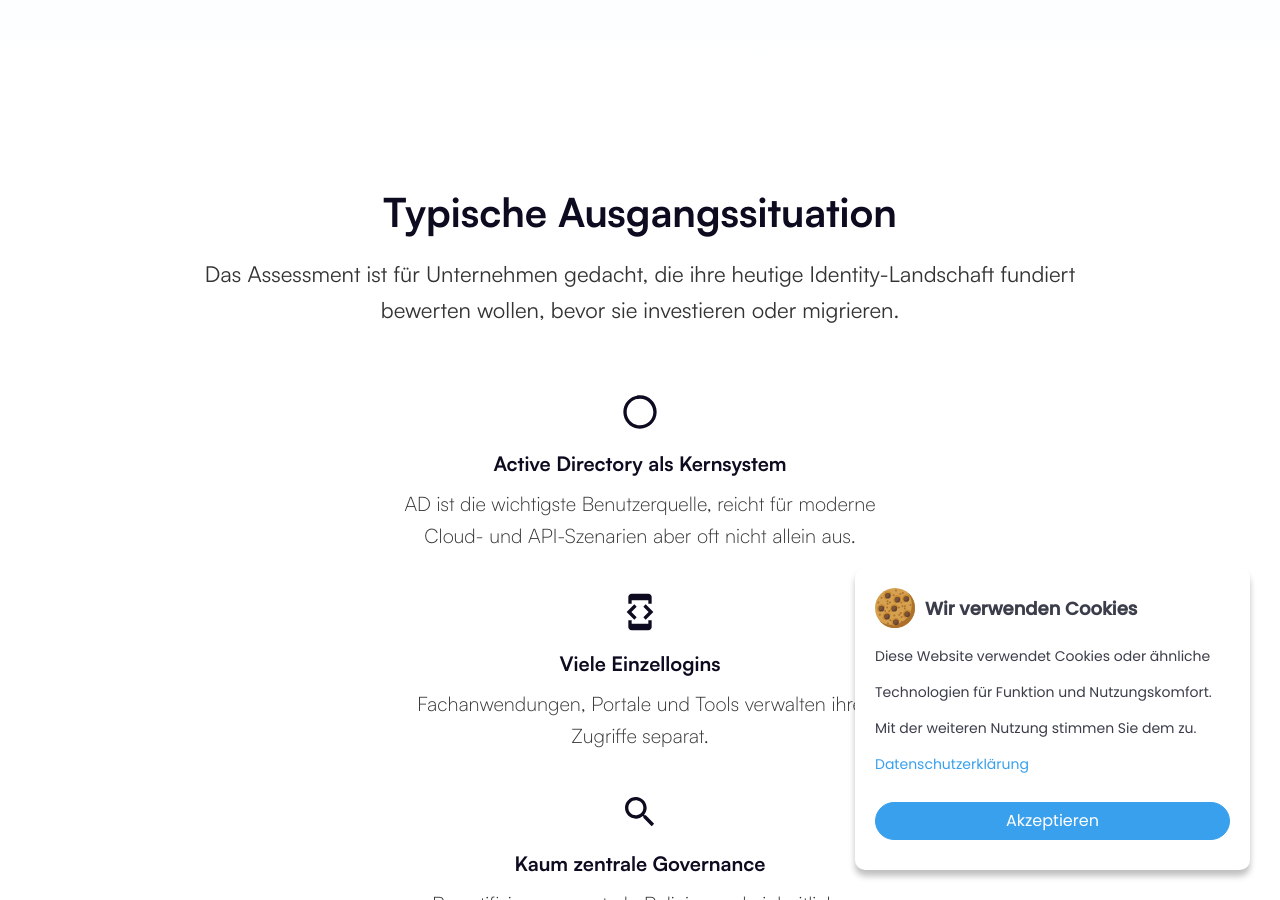
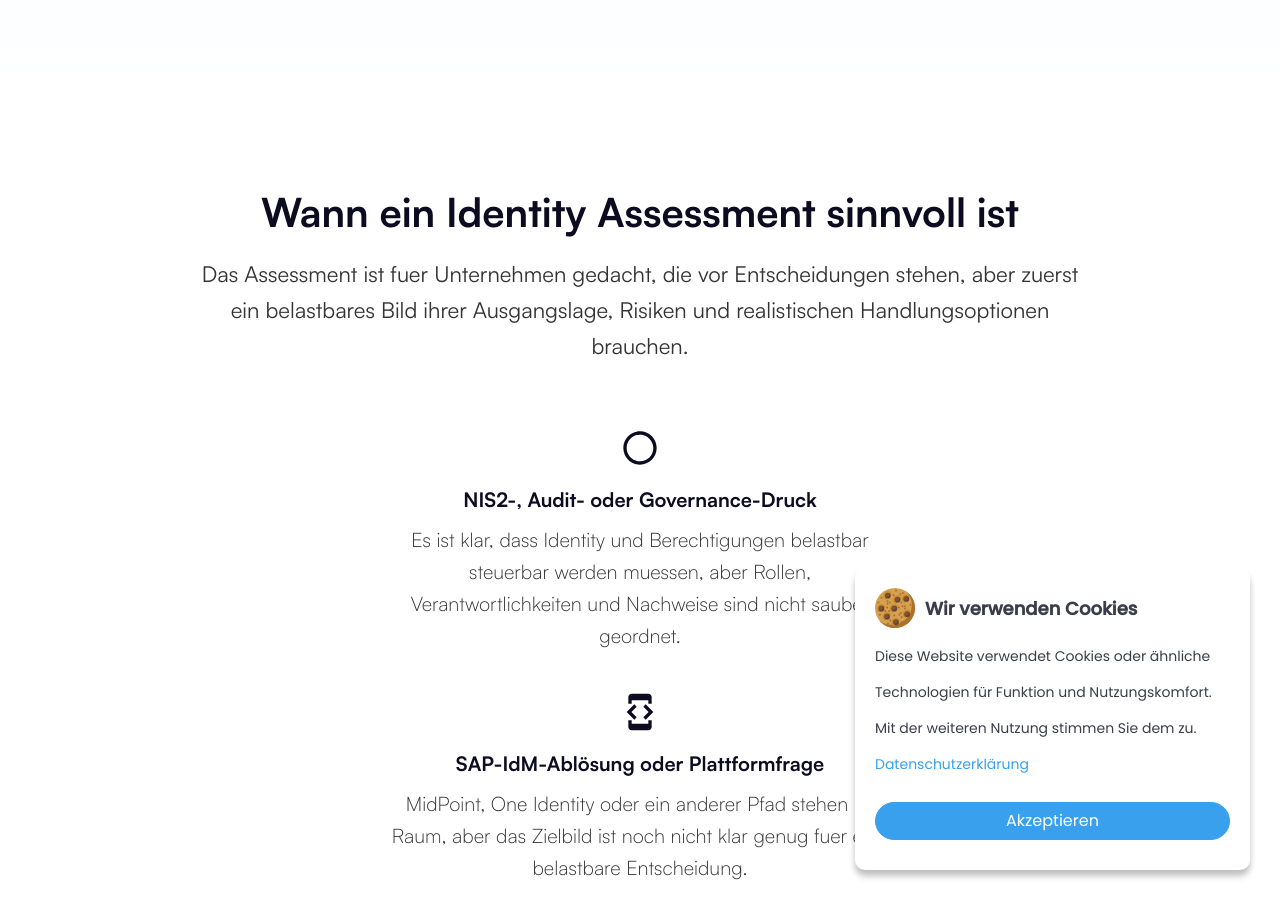
Before and after one commit to kuventa-GmbH/kuventa-website, a Jekyll site: the page built from identity-assessment.html, in a window 1280 px wide and 900 px high, scrolled down 906 px. Built offline with Jekyll 4.4.1, drawn with Linux system fonts in a browser that asks for light colours; some of the changed text lies outside the part shown.

Commit message:
site: refine assessment and contact pages

```diff
--- a/_data/landing_pages.yml
+++ b/_data/landing_pages.yml
@@ -120,125 +120,123 @@ identity-modernisierung:
 
 identity-assessment:
   hero:
-    kicker: "Analyse und Roadmap"
-    title: "Identity Modernization Assessment"
-    text: "Eine strukturierte Analyse Ihrer aktuellen IGA-, Benutzerverwaltungs- und Berechtigungslandschaft mit klarer Roadmap fuer eine tragfaehige Zielarchitektur."
+    kicker: "Identity Assessment fuer IGA, Governance und Modernisierung"
+    title: "Identity Assessment fuer gewachsene Identity-Landschaften"
+    text: "Ordnen Sie IGA, Rollen, Berechtigungen, Verantwortlichkeiten und Plattformoptionen so, dass NIS2, Audit, SAP-IdM-Ablösung und technische Realitaet sauber zusammenpassen."
+    image: "/assets/img/illustrations/home/process.svg"
+    image_alt: "Illustration fuer strukturierte Identity-Analyse"
   sections:
     - template: "cards"
-      heading: "Typische Ausgangssituation"
-      intro: "Das Assessment ist für Unternehmen gedacht, die ihre heutige Identity-Landschaft fundiert bewerten wollen, bevor sie investieren oder migrieren."
+      heading: "Wann ein Identity Assessment sinnvoll ist"
+      intro: "Das Assessment ist fuer Unternehmen gedacht, die vor Entscheidungen stehen, aber zuerst ein belastbares Bild ihrer Ausgangslage, Risiken und realistischen Handlungsoptionen brauchen."
       items:
-        - title: "Active Directory als Kernsystem"
-          text: "AD ist die wichtigste Benutzerquelle, reicht für moderne Cloud- und API-Szenarien aber oft nicht allein aus."
+        - title: "NIS2-, Audit- oder Governance-Druck"
+          text: "Es ist klar, dass Identity und Berechtigungen belastbar steuerbar werden muessen, aber Rollen, Verantwortlichkeiten und Nachweise sind nicht sauber geordnet."
           icon: "/assets/img/icons/circle.svg"
-        - title: "Viele Einzellogins"
-          text: "Fachanwendungen, Portale und Tools verwalten ihre Zugriffe separat."
+        - title: "SAP-IdM-Ablösung oder Plattformfrage"
+          text: "MidPoint, One Identity oder ein anderer Pfad stehen im Raum, aber das Zielbild ist noch nicht klar genug fuer eine belastbare Entscheidung."
           icon: "/assets/img/icons/creative.svg"
-        - title: "Kaum zentrale Governance"
-          text: "Rezertifizierung, zentrale Policies und einheitliche Freigabelogik fehlen oder sind nur teilweise umgesetzt."
+        - title: "Gewachsene Berechtigungslandschaft"
+          text: "Konten, Rollen, Freigaben und Zielsysteme sind historisch gewachsen und erzeugen Reibung zwischen IT, Fachbereichen, Revision und Betrieb."
           icon: "/assets/img/icons/search.svg"
-        - title: "Steigende Sicherheitsanforderungen"
-          text: "MFA, Auditanforderungen und Zugriffstransparenz werden wichtiger."
+        - title: "Keine gemeinsame Entscheidungsgrundlage"
+          text: "Management, Architektur und Delivery sehen dieselben Probleme, priorisieren sie aber unterschiedlich und kommen dadurch nur schwer in einen geordneten Einstieg."
           icon: "/assets/img/icons/star.svg"
-        - title: "Geplante Cloud-Migration"
-          text: "Neue Cloud-Dienste sollen angebunden werden, die bestehende Architektur ist dafür jedoch nicht vorbereitet."
+        - title: "Modernisierung ohne Big-Bang"
+          text: "Sie brauchen einen realistischen Pfad, der Governance, Betrieb, Integrationen und technische Umsetzung zusammendenkt statt nur ein Tool zu pitchen."
           icon: "/assets/img/icons/cap.svg"
       cta:
         alt: true
-        title: "Schaffen Sie zuerst ein klares Bild Ihrer Ausgangslage"
-        text: "Ein Assessment reduziert Fehlentscheidungen und macht Modernisierung planbar."
+        title: "Zuerst Klarheit, dann Plattform- oder Umsetzungsentscheidung"
+        text: "Ein gutes Assessment reduziert Fehlentscheidungen und schafft eine tragfaehige Grundlage fuer Governance, Roadmap und Delivery."
     - template: "focus"
       alt: true
-      heading: "Was wir analysieren"
-      text: "Wir betrachten nicht nur einzelne Anwendungen, sondern die gesamte IGA-Architektur mit Blick auf Governance, Sicherheit, Standards und Integrationsfaehigkeit."
+      heading: "Was wir im Assessment wirklich betrachten"
+      text: "Wir analysieren nicht nur Technik, sondern die Verbindung aus Governance, Betriebsrealitaet, Architektur und Zielbild. Genau dort scheitern viele Vorhaben, wenn sie zu frueh in Tools oder Migrationen springen."
       paragraph_links:
         - prefix: "Aus dem Assessment entstehen haeufig konkrete Folgeprojekte wie eine "
-          link_text: "Single Sign-On Plattform"
-          link: "/sso-plattform/"
-          suffix: " fuer interne Anwendungen."
+          link_text: "IGA-Modernisierung"
+          link: "/identity-modernisierung/"
+          suffix: " oder ein belastbarer Plattformpfad fuer MidPoint oder One Identity."
       image: "/assets/img/illustrations/home/folders.svg"
       columns:
-        - title: "Technischer Ist-Zustand"
+        - title: "Ist-Zustand"
           points:
-            - "bestehende IGA- und Berechtigungsarchitektur"
-            - "Identity-Quellen wie AD, LDAP, HR oder lokale Konten"
-            - "Freigabe-, Rollen- und Anbindungsmuster"
-        - title: "Zukunftsfähigkeit"
+            - "bestehende IGA-, Rollen- und Berechtigungsarchitektur"
+            - "Identity-Quellen, Zielsysteme, HR- und Verzeichnisanbindungen"
+            - "Freigabe-, Rezertifizierungs- und Verantwortlichkeitsmuster"
+        - title: "Zielbild"
           points:
-            - "aktuelles Sicherheitsniveau inklusive Kontrollen und MFA"
-            - "Integrationsmoeglichkeiten fuer SaaS, Zielsysteme und neue Anwendungen"
+            - "Risiken, Luecken und Prioritaeten fuer Governance und Auditfaehigkeit"
+            - "Integrationsfaehigkeit fuer SaaS, Zielsysteme und Modernisierung"
             - "Eignung fuer MidPoint, One Identity oder andere Plattformpfade"
       cta:
-        title: "Assessment statt Bauchgefühl"
-        text: "Wir priorisieren die Themen, die für Ihre Cloud- und Sicherheitsstrategie wirklich relevant sind."
+        title: "Assessment statt Tool-Pitch oder Bauchgefuehl"
+        text: "Wir priorisieren die Themen, die fuer Governance, Audit, Betriebsfaehigkeit und Plattformentscheidungen wirklich tragen."
     - template: "cards"
-      heading: "Ergebnisse des Assessments"
-      intro: "Sie erhalten konkrete Ergebnisse, die sich direkt für Architekturentscheidungen und Folgeprojekte nutzen lassen."
+      heading: "Was Sie aus dem Assessment mitnehmen"
+      intro: "Sie erhalten keine abstrakte Bestandsaufnahme, sondern eine Entscheidungsgrundlage, mit der Management, Architektur und Umsetzung sinnvoll weiterarbeiten koennen."
       paragraph_links:
-        - prefix: "Fuer interne Anwendungen implementieren wir haeufig eine "
-          link_text: "Single Sign-On Plattform"
-          link: "/sso-plattform/"
-          suffix: "."
-        - prefix: "Fuer groessere IGA-Transformationen entsteht daraus haeufig ein "
-          link_text: "MidPoint- oder One-Identity-Zielbild"
+        - prefix: "Wenn aus der Analyse ein groesseres Transformationsvorhaben wird, folgt daraus haeufig eine "
+          link_text: "IGA-Modernisierung"
           link: "/identity-modernisierung/"
-          suffix: "."
+          suffix: " oder ein konkreter Implementierungspfad."
       items:
-        - title: "Architektur-Übersicht"
-          text: "Transparente Darstellung Ihrer heutigen Identity- und Authentifizierungslandschaft."
+        - title: "Architektur- und Ausgangslagenbild"
+          text: "Transparente Einordnung Ihrer heutigen Identity-, Rollen-, Governance- und Integrationslandschaft."
           icon: "/assets/img/icons/search.svg"
-        - title: "Sicherheitsanalyse"
-          text: "Einordnung von Risiken, Schwachstellen und Handlungsfeldern."
+        - title: "Risiko- und Handlungsfeldbewertung"
+          text: "Einordnung der wichtigsten Risiken, Governance-Luecken und Reibungspunkte in Betrieb, Revision und Security."
           icon: "/assets/img/icons/star.svg"
-        - title: "Zielarchitektur und Plattformpfad"
-          text: "Konkretes Zielbild fuer Governance, Integrationen und passende Plattformoptionen."
+        - title: "Zielbild und Plattformpfad"
+          text: "Konkrete Einordnung, welcher Weg fuer MidPoint, One Identity oder einen anderen Plattformkontext fachlich sinnvoll ist."
           icon: "/assets/img/icons/cap.svg"
-        - title: "Modernisierungs-Roadmap"
-          text: "Schrittweise Umsetzungsplanung statt Big-Bang-Migration."
+        - title: "Priorisierte Roadmap"
+          text: "Schrittfolge fuer die naechsten technischen und organisatorischen Massnahmen statt Big-Bang-Migration."
           icon: "/assets/img/icons/train.svg"
-        - title: "Priorisierte Umsetzungsschritte"
-          text: "Klare Reihenfolge für technische und organisatorische Maßnahmen."
+        - title: "Klare naechste Schritte"
+          text: "Orientierung, ob als naechstes eher Assessment-Vertiefung, Roadmap, Plattformentscheidung oder direkte Umsetzungsunterstuetzung sinnvoll ist."
           icon: "/assets/img/icons/bulb.svg"
       cta:
         alt: true
-        title: "Mit einer Roadmap wird Identity modernisierbar"
-        text: "Sie wissen, welche Maßnahmen zuerst kommen und welche Investitionen sich wirklich lohnen."
+        title: "Damit aus Komplexitaet ein realistischer Plan wird"
+        text: "Sie wissen danach, was zuerst geklaert, entschieden und umgesetzt werden sollte und welche Investitionen sich wirklich lohnen."
     - template: "steps"
       alt: true
-      heading: "Ablauf"
-      text: "Das Assessment ist kompakt genug für schnelle Entscheidungen und tief genug für belastbare Architekturarbeit."
+      heading: "Wie das Assessment ablaeuft"
+      text: "Das Assessment ist kompakt genug fuer schnelle Entscheidungen und tief genug fuer belastbare Architektur- und Governance-Arbeit."
       steps:
-        - title: "Discovery Workshop"
-          text: "Wir erfassen Ziele, Rahmenbedingungen, Anwendungen und die aktuelle Betriebsrealität."
-        - title: "Architektur Review"
-          text: "Wir bewerten bestehende Systeme, Trust-Beziehungen, Benutzerquellen und Integrationsmuster."
-        - title: "Technische Analyse"
-          text: "Wir identifizieren Sicherheitslücken, Standardisierungspotenziale und Modernisierungshürden."
-        - title: "Dokumentation und Roadmap"
-          text: "Sie erhalten eine priorisierte Empfehlung für die nächsten Schritte."
+        - title: "Ausgangslage und Zielbild klaeren"
+          text: "Wir erfassen Handlungsdruck, Rahmenbedingungen, relevante Systeme und die Betriebsrealitaet hinter dem Vorhaben."
+        - title: "Architektur und Governance bewerten"
+          text: "Wir betrachten Rollen, Freigaben, Verantwortlichkeiten, Zielsysteme, Quellen und Integrationsmuster im Zusammenhang."
+        - title: "Risiken und Plattformpfade einordnen"
+          text: "Wir bewerten, welche Risiken zuerst zaehlen und welche Plattform- oder Modernisierungspfade realistisch tragfaehig sind."
+        - title: "Empfehlung und Roadmap ableiten"
+          text: "Sie erhalten eine priorisierte Empfehlung fuer die naechsten Schritte mit belastbarer Entscheidungslogik."
       cta:
         title: "In kurzer Zeit zu einer belastbaren Entscheidungsgrundlage"
-        text: "Im Erstgespräch klären wir, welche Systeme und Ziele in das Assessment einbezogen werden sollten."
+        text: "Im Erstgespraech klaeren wir, welcher Scope fuer Ihr Assessment sinnvoll ist und welche Fragen zuerst beantwortet werden muessen."
   final_cta:
-    image: "/assets/img/illustrations/home/grow.svg"
+    image: "/assets/img/photos/about/dennis.webp"
     icon: "/assets/img/icons/handshake.png"
-    title: "Lassen Sie uns Ihr Vorhaben kurz besprechen"
-    text: "Schildern Sie kurz die Ausgangslage. Ich melde mich persönlich zurück oder wir finden direkt einen passenden Termin."
+    title: "Lassen Sie uns Ihre Ausgangslage kurz einordnen"
+    text: "Schildern Sie kurz, ob NIS2, SAP-IdM-Ablösung, Governance-Druck oder eine gewachsene Identity-Landschaft gerade den Ausschlag geben. Ich melde mich persoenlich zurueck."
   more_solutions:
     alt: true
     heading: "Weitere Lösungen"
-    intro: "Wenn die Zielarchitektur steht, geht der nächste Schritt häufig in die operative Umsetzung."
+    intro: "Wenn die Ausgangslage klar ist, geht der naechste Schritt haeufig in die operative Modernisierung oder in einen konkreten Plattformpfad."
     items:
-      - title: "Single Sign-On Plattform"
-        text: "Zentrale Authentifizierung für interne Systeme, Active Directory, SaaS-Tools und APIs."
-        icon: "/assets/img/icons/cap.svg"
-        link: "/sso-plattform/"
-        link_text: "Mehr erfahren"
-        link_as_button: true
       - title: "IGA-Modernisierung"
         text: "Zielbild, Plattformpfad und priorisierte Modernisierung fuer MidPoint-, One-Identity- oder vergleichbare Vorhaben."
         icon: "/assets/img/icons/creative.svg"
         link: "/identity-modernisierung/"
+        link_text: "Mehr erfahren"
+        link_as_button: true
+      - title: "Single Sign-On Plattform"
+        text: "Zentrale Authentifizierung fuer interne Systeme, SaaS-Tools und APIs als moeglicher Baustein einer geordneten Zielarchitektur."
+        icon: "/assets/img/icons/cap.svg"
+        link: "/sso-plattform/"
         link_text: "Mehr erfahren"
         link_as_button: true
 
--- a/contact.md
+++ b/contact.md
@@ -7,8 +7,12 @@ nav_order: 5
 <section class="section hero">
   <div class="container">
     <div class="blog-header">
-      <h1 class="hero-title js-anim" data-anim="animate__fadeInLeft" data-once="true">Lassen Sie uns kurz sprechen</h1>
-      <p class="hero-text js-anim" data-anim="animate__fadeIn" data-once="true">Wenn Sie eine gewachsene Situation einordnen, Risiken bewerten oder einen sinnvollen Einstieg für die nächsten Schritte klären möchten, erreichen Sie mich direkt per E-Mail oder Telefon. Wenn es schneller geht, buchen Sie einfach einen kurzen Termin.</p>
+      <p class="blog-kicker js-anim" data-anim="animate__fadeInUp" data-once="true">Direkter Kontakt ohne Vertriebsschleife</p>
+      <h1 class="hero-title js-anim" data-anim="animate__fadeInLeft" data-once="true">Ausgangslage kurz besprechen</h1>
+      <p class="hero-text js-anim" data-anim="animate__fadeIn" data-once="true">Wenn NIS2, SAP-IdM-Ablösung, Auditdruck oder eine gewachsene Identity-Landschaft gerade Handlungsdruck erzeugen, können wir Ihre Lage in einem kurzen Erstgespräch sauber einordnen. Sie sprechen direkt mit Dennis Kürschner.</p>
+      <div class="hero-actions center js-anim" data-anim="animate__fadeInUp" data-once="true">
+        <a class="btn btn-primary" href="{% include helpers/internal-href.html path='/identity-assessment/' %}">Identity Assessment ansehen</a>
+      </div>
     </div>
 
     <div class="contact-direct contact-direct--hero js-anim" data-anim="animate__fadeInUp" data-once="true">
@@ -33,11 +37,40 @@ nav_order: 5
   </div>
 </section>
 
+<section class="section section-alt why-section">
+  <div class="container center">
+    <h2 class="sec-heading js-anim" data-anim="animate__fadeInUp" data-once="true">Wofür dieses Gespräch gedacht ist</h2>
+    <p class="section-intro js-anim" data-anim="animate__fadeIn" data-once="true">Das Erstgespräch ist kein Sales-Call. Es dient dazu, Handlungsdruck, Ausgangslage und den sinnvollsten Einstieg gemeinsam zu sortieren.</p>
+    <div class="cards">
+      <article class="card js-anim" data-anim="animate__fadeInUp" data-once="true">
+        <img class="card-icon" src="{{ '/assets/img/icons/search.svg' | relative_url }}" alt="" loading="lazy">
+        <h3>Einordnung statt Pitch</h3>
+        <p>Wir klären, ob eher ein Identity Assessment, eine Modernisierungsroadmap oder direkte Umsetzungsunterstützung sinnvoll ist.</p>
+      </article>
+      <article class="card js-anim" data-anim="animate__fadeInUp" data-once="true">
+        <img class="card-icon" src="{{ '/assets/img/icons/star.svg' | relative_url }}" alt="" loading="lazy">
+        <h3>Risiken und Prioritäten</h3>
+        <p>Wir sprechen über Governance, Rollen, Berechtigungen, Plattformfragen und darüber, was aktuell wirklich zuerst zählt.</p>
+      </article>
+      <article class="card js-anim" data-anim="animate__fadeInUp" data-once="true">
+        <img class="card-icon" src="{{ '/assets/img/icons/handshake.png' | relative_url }}" alt="" loading="lazy">
+        <h3>Direkt mit Dennis</h3>
+        <p>Sie landen nicht bei Vertrieb oder Assistenz, sondern direkt bei dem Ansprechpartner, der Ihr Thema fachlich einordnen kann.</p>
+      </article>
+      <article class="card js-anim" data-anim="animate__fadeInUp" data-once="true">
+        <img class="card-icon" src="{{ '/assets/img/icons/train.svg' | relative_url }}" alt="" loading="lazy">
+        <h3>Klare nächste Schritte</h3>
+        <p>Nach dem Gespräch ist greifbarer, welcher Scope, welches Format und welcher nächste Schritt für Ihr Vorhaben vernünftig ist.</p>
+      </article>
+    </div>
+  </div>
+</section>
+
 <section class="section section-alt contact-booking">
   <div class="container">
     <div class="contact-booking__wrap center js-anim" data-anim="animate__fadeInUp" data-once="true">
-      <h2 class="sec-heading">Strategiegespräch direkt vereinbaren</h2>
-      <p>Wählen Sie hier einfach einen passenden Termin. Ein kurzes Erstgespräch reicht, um Ihre Ausgangslage einzuordnen und sinnvolle nächste Schritte zu besprechen.</p>
+      <h2 class="sec-heading">Termin direkt vereinbaren</h2>
+      <p>Wenn ein kurzer Termin einfacher ist als E-Mail oder Telefon, buchen Sie hier direkt einen passenden Slot. Das Gespräch reicht in der Regel, um Ausgangslage, Handlungsdruck und sinnvolle nächste Schritte einzuordnen.</p>
       <div class="contact-booking__embed">
         <iframe
           src="https://outlook.office.com/bookwithme/user/1536062ad5714a80976ffe478fb68e3c@kuventa.de/meetingtype/0Sv5L6jWt0ekIZy9r6D1Ug2?bookingcode=5cfeb36b-0bba-4165-bdfe-8f636d8a11f7&amp;anonymous&amp;ismsaljsauthenabled&amp;ep=mlink"
@@ -47,6 +80,24 @@ nav_order: 5
           title="Microsoft Bookings"
           loading="lazy"></iframe>
       </div>
+    </div>
+  </div>
+</section>
+
+<section class="section">
+  <div class="container cta">
+    <div class="cta-img js-anim" data-anim="animate__fadeIn" data-once="true">
+      <img src="{{ '/assets/img/photos/about/dennis.webp' | relative_url }}" alt="Dennis Kürschner" loading="lazy">
+    </div>
+    <div class="cta-content js-anim" data-anim="animate__fadeInRight" data-once="true">
+      <img src="{{ '/assets/img/icons/handshake.png' | relative_url }}" alt="" loading="lazy">
+      <h2>Wenn Sie schon wissen, dass ein Assessment sinnvoll ist</h2>
+      <p>Dann können Sie auch direkt auf die Produktseite gehen und prüfen, ob das Identity Assessment zu Ihrer Lage passt.</p>
+      <div class="cta-actions">
+        <a class="btn btn-primary" href="{% include helpers/internal-href.html path='/identity-assessment/' %}">Identity Assessment ansehen</a>
+        <a class="btn btn-secondary cta-actions__secondary" href="{% include helpers/internal-href.html path='/identity-modernisierung/' %}">IGA-Modernisierung ansehen</a>
+      </div>
+      <p class="cta-note">Wenn Sie unsicher sind, reicht trotzdem eine kurze Nachricht oder ein kurzer Termin.</p>
     </div>
   </div>
 </section>
--- a/identity-assessment.html
+++ b/identity-assessment.html
@@ -1,7 +1,7 @@
 ---
 layout: default
-title: Identity Modernization Assessment
-description: Strukturierte Analyse Ihrer Authentifizierungs- und Benutzerverwaltungssysteme mit Roadmap für eine cloudfähige Identity-Plattform.
+title: Identity Assessment
+description: Strukturierte Analyse fuer IGA, Governance, SAP-IdM-Ablösung und gewachsene Identity-Landschaften mit klarer Roadmap fuer die naechsten Schritte.
 permalink: /identity-assessment/
 landing_key: identity-assessment
 ---
```
